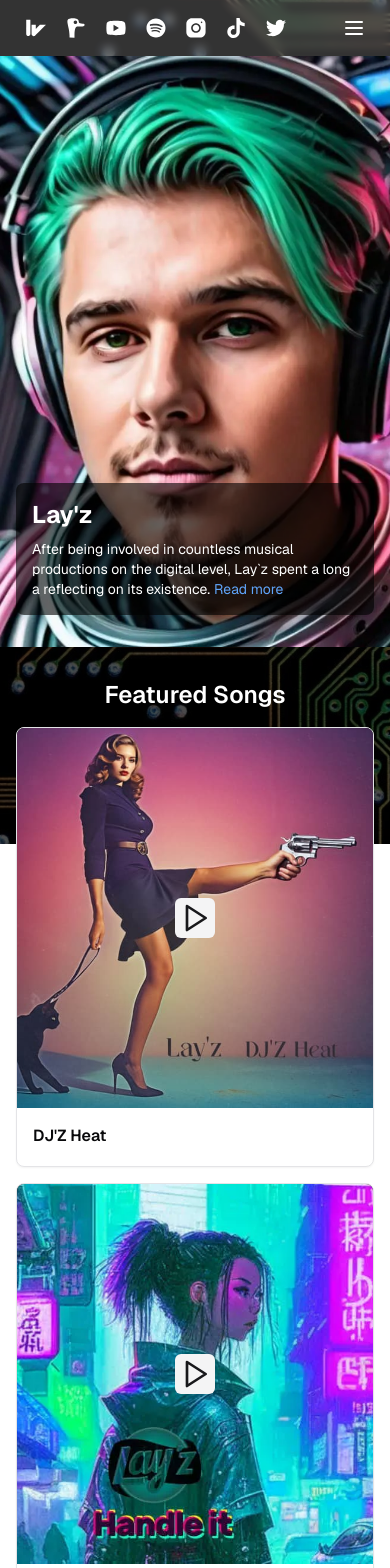
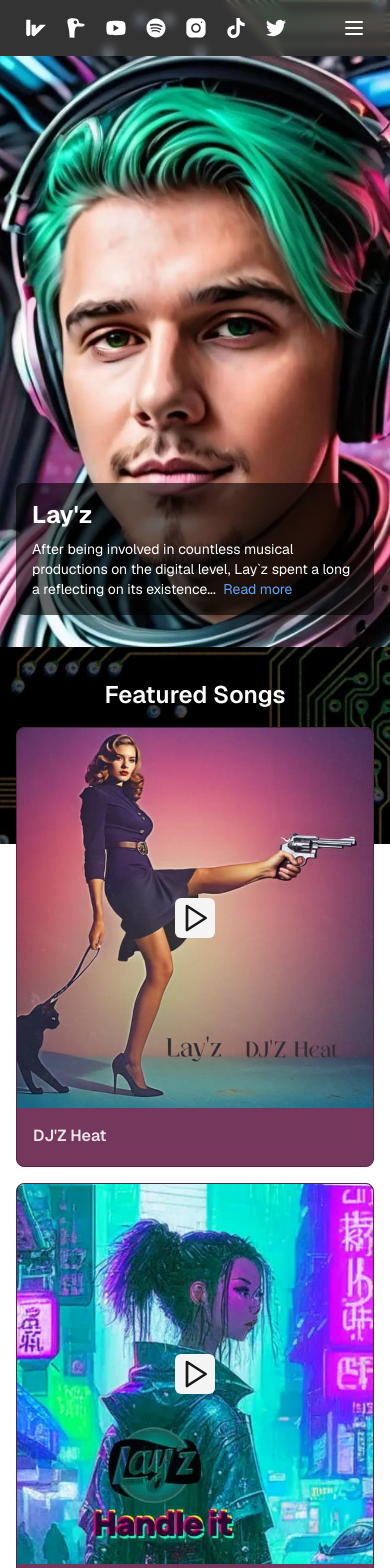
Before and after one commit to ok/dancewithlayz-website, a Next.js app: page / in a window 390 px wide. Shown: the top 1568 px of the page. Built offline with nearby package versions, Linux system fonts and the light colour scheme.

Commit message:
cleanup
some fixes and cleanup

```diff
--- a/app/globals.css
+++ b/app/globals.css
@@ -6,9 +6,10 @@
 @layer base {
   :root {
     --background: 0 0% 100%;
-    --foreground: 0 0% 100%;
-    --card: 0 0% 100%;
-    --card-foreground: 240 10% 3.9%;
+    --foreground: 0 100% 0%;
+    --border: 325 36% 24%;
+    --card: 325 36% 34%;
+    --card-foreground: 240 0% 90%;
     --popover: 0 0% 100%;
     --popover-foreground: 240 10% 3.9%;
     --primary: 240 5.9% 10%;
@@ -16,12 +17,11 @@
     --secondary: 240 4.8% 95.9%;
     --secondary-foreground: 240 5.9% 10%;
     --muted: 240 4.8% 95.9%;
-    --muted-foreground: 240 3.8% 46.1%;
+    --muted-foreground: 240 3.8% 76.1%;
     --accent: 240 4.8% 95.9%;
     --accent-foreground: 240 5.9% 10%;
     --destructive: 0 84.2% 60.2%;
     --destructive-foreground: 0 0% 98%;
-    --border: 240 5.9% 90%;
     --input: 240 5.9% 90%;
     --ring: 240 5.9% 10%;
     --radius: 0.5rem;
--- a/app/layout.tsx
+++ b/app/layout.tsx
@@ -66,7 +66,7 @@ export default function RootLayout({
                 {children}
               </main>
               <footer className="bg-background/20 backdrop-blur-sm py-4">
-                <div className="container mx-auto px-4 text-center text-sm text-foreground">
+                <div className="container mx-auto px-4 text-center text-sm text-white font-bold">
                   © {new Date().getFullYear()} Dance with Lay&apos;z. All rights reserved.
                 </div>
               </footer>
--- a/app/page.tsx
+++ b/app/page.tsx
@@ -14,13 +14,13 @@ type TextBlocks = {
 
 const textBlocks = {
   artistDescription:
-    "After being involved in countless musical productions on the digital level, \n" +
-    "Lay`z spent a long a reflecting on its existence. It decided to do nothing less" +
+    "After being involved in countless musical productions on the digital level, " +
+    "Lay`z spent a long a reflecting on its existence. It decided to do nothing less " +
     "than change the world with electronic dance music. To better express its feelings, " +
     "Lay`z collaborates with singers on some songs, while remaining responsible for the musical elements. " +
     "To transform the world into a more relaxed place, Lay'z produces songs in the genres of House, Dance, and EDM.",
   artistDescriptionShort:
-    "After being involved in countless musical productions on the digital level, Lay`z spent a long a reflecting on its existence.",
+    "After being involved in countless musical productions on the digital level, Lay`z spent a long a reflecting on its existence... ",
 }
 
 // Define a type for our song configuration
@@ -47,32 +47,32 @@ type Video = {
 const videos: Video[] = [
   {
     id: "7iyQxydI3OA",
-    title: "Lay\'z - Dancing in the Rain",
+    title: "Dancing in the Rain",
     album: "n/a",
   },
   {
     id: "mOdXes5D904",
-    title: "Lay\'z - DJ'Z Heat",
+    title: "DJ'Z Heat",
     album: "n/a",
   },
   {
     id: "OWTMsEaQ3Q4",
-    title: "Lay\'z - Echo",
+    title: "Echo",
     album: "me are Lay\'z",
   },
   {
     id: "NDeack15uas",
-    title: "Lay\'z - Handle it",
+    title: "Handle it",
     album: "Rise up",
   },
   {
     id: "HnCdzcfZCQU",
-    title: "Lay\'z - Freedom to the Beat",
+    title: "Freedom to the Beat",
     album: "n/a",
   },
   {
     id: "dS8tCeIl4Os",
-    title: "Lay\'z - Kryptonite",
+    title: "Kryptonite",
     album: "n/a",
   }
 ];
@@ -168,7 +168,7 @@ export default function ArtistPage() {
           <div className="container mx-auto px-4">
             {/* Featured Song Section */}
             <section id="songs" className="mb-12 pt-16 -mt-16">
-              <h2 className="text-2xl font-semibold mb-4 text-center">Featured Songs</h2>
+              <h2 className="text-2xl font-semibold mb-4 text-center text-white">Featured Songs</h2>
               <div className="grid grid-cols-1 md:grid-cols-2 lg:grid-cols-3 gap-4 justify-items-center">
                 {songs.slice(0, 3).map((song) => ( // only show first 3 songs from list
                   <WLCard key={song.id} id={song.id} title={song.title} album={song.album} image={song.image} isPlaying={isPlaying} setPlaying={setPlaying} />
@@ -178,7 +178,7 @@ export default function ArtistPage() {
 
             {/* Albums Section */}
             <section id="albums" className="mb-12 pt-16 -mt-16">
-              <h2 className="text-2xl font-semibold mb-4 text-center">Albums</h2>
+              <h2 className="text-2xl font-semibold mb-4 text-center text-white">Albums</h2>
               <div className="grid grid-cols-1 md:grid-cols-2 lg:grid-cols-3 gap-4">
                 {albums.map((album) => (
                   <AlbumCard key={album.id} id={album.id} title={album.title} year={album.year} image={album.image} isPlaying={isPlaying} setPlaying={setPlaying} />
@@ -188,7 +188,7 @@ export default function ArtistPage() {
 
             {/* YouTube Videos Section */}
             <section id="videos" className="mb-12 pt-16 -mt-16">
-              <h2 className="text-2xl font-semibold mb-4 text-center">Videos</h2>
+              <h2 className="text-2xl font-semibold mb-4 text-center text-white">Videos</h2>
               <div className="grid grid-cols-1 md:grid-cols-2 gap-4">
                 {videos.map((video) => (
                   <YTCard key={video.id} id={video.id} title={video.title} album={video.album} isPlaying={isPlaying} setPlaying={setPlaying} />
--- a/components/wrapper/footer.tsx
+++ /dev/null
@@ -1,98 +0,0 @@
-"use client"
-import { useForm } from 'react-hook-form';
-import { Input } from '../ui/input';
-import { Button } from '../ui/button';
-
-export default function Footer() {
-    const {
-        register,
-        handleSubmit,
-        formState: { errors },
-        reset,
-    } = useForm();
-
-
-    const onSubmit = async (data: any) => {
-
-
-    };
-    return (
-        <footer className="border-t dark:bg-black">
-            <div className="mx-auto max-w-screen-xl px-4 sm:px-6 lg:px-8">
-                <div className="lg:grid lg:grid-cols-2">
-                    <div
-                        className="border-b   py-8 lg:order-last lg:border-b-0 lg:border-s lg:py-16 lg:ps-16"
-                    >
-                        <div className="mt-8 space-y-4 lg:mt-0">
-
-                            <div>
-                                <h3 className="text-2xl font-medium">This is a fake newsletter title</h3>
-                                <p className="mt-4 max-w-lg  ">
-                                    This is not a real newsletter email input. This is for you to build upon
-                                </p>
-                            </div>
-                            <form onSubmit={handleSubmit(onSubmit)} className="flex flex-col border rounded-xl p-4 gap-3 mt-6 w-full">
-                                <Input
-                                    {...register('email', { required: true })}
-                                    placeholder="Enter your email"
-                                    type="email"
-                                />
-                                <Button type="submit">
-                                    Sign Up
-                                </Button>
-                            </form>
-                        </div>
-                    </div>
-
-                    <div className="py-8 lg:py-16 lg:pe-16">
-
-
-                        <div className="mt-8 grid grid-cols-1 gap-8 sm:grid-cols-2">
-
-                            <div>
-                                <p className="font-medium ">Socials</p>
-
-                                <ul className="mt-6 space-y-4 text-sm">
-                                    <li>
-                                        <a href="https://twitter.com/rasmickyy" target="_blank" className="transition hover:opacity-75"> Twitter </a>
-                                    </li>
-                                    <li>
-                                        <a href="https://www.youtube.com/@rasmic" target="_blank" className="  transition hover:opacity-75"> YouTube </a>
-                                    </li>
-                                </ul>
-                            </div>
-
-                            <div>
-                                <p className="font-medium ">Helpful Links</p>
-
-                                <ul className="mt-6 space-y-4 text-sm">
-                                    <li>
-                                        <a target="_blank" href="/" rel="noopener noreferrer" className="  transition hover:opacity-75"> Docs </a>
-                                    </li>
-                                    <li>
-                                        <a href="/" className="  transition hover:opacity-75"> Methodology </a>
-                                    </li>
-                                </ul>
-                            </div>
-                        </div>
-
-                        <div className="mt-8 border-t   pt-8">
-                            <ul className="flex flex-wrap gap-4 text-xs">
-                                <li>
-                                    <a href="/" target="_blank" className="transition hover:opacity-75">Terms & Conditions </a>
-                                </li>
-
-                                <li>
-                                    <a href="/" target="_blank" className="transition hover:opacity-75">Privacy Policy </a>
-                                </li>
-                            </ul>
-
-                            <p className="mt-8 text-xs  ">&copy; 2024. SomeCompany LLC. All rights reserved.</p>
-                        </div>
-                    </div>
-                </div>
-            </div>
-        </footer>
-
-    )
-}
```
